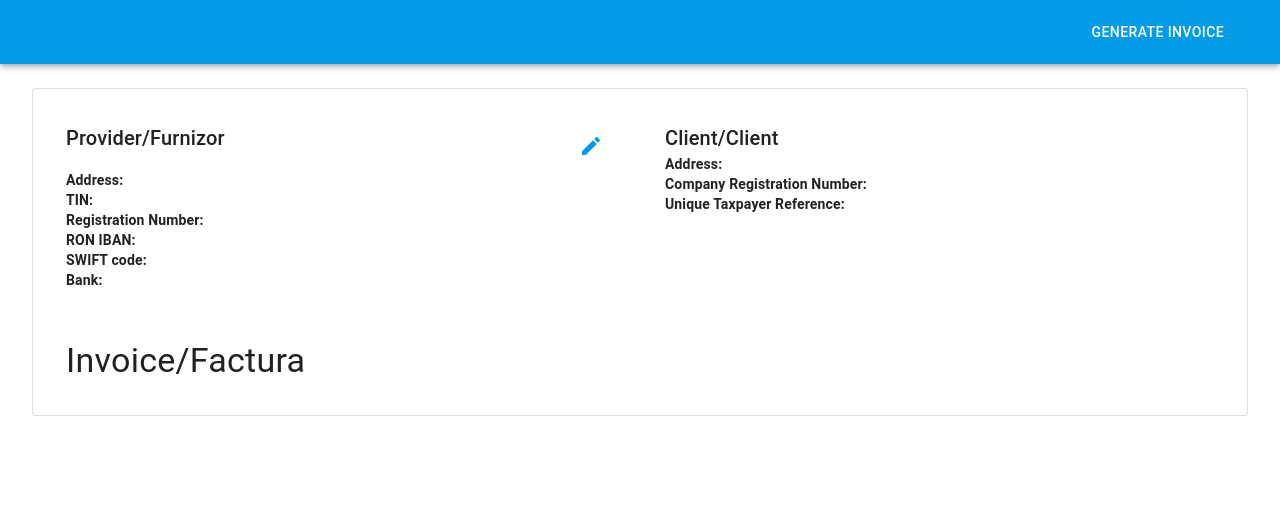
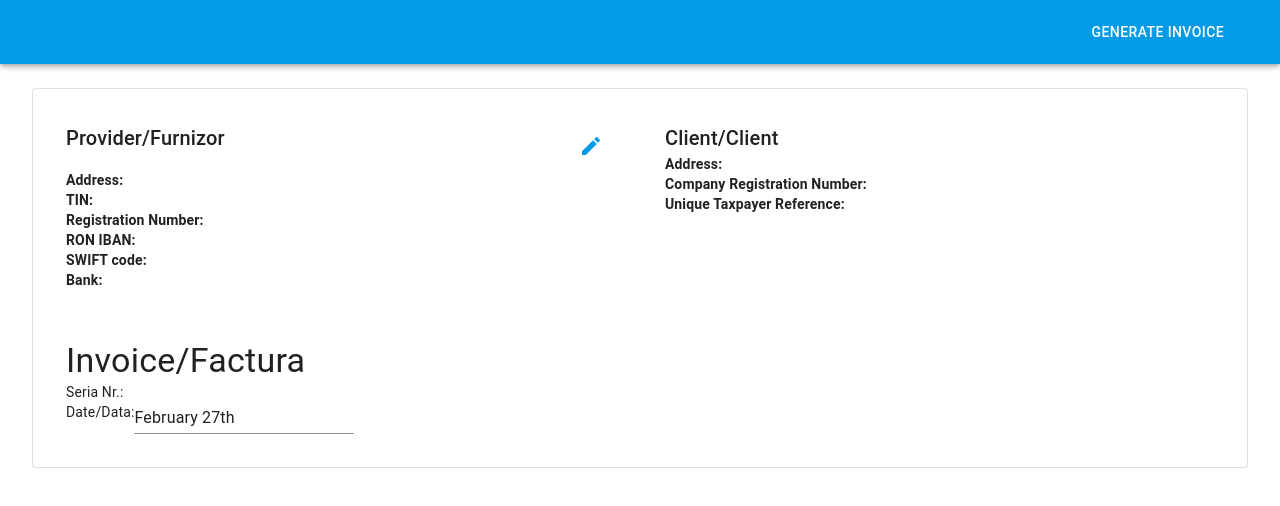
Before and after one commit to dobosalpar/invoicegenerator, a React (Create React App) app: page / in a window 1280 px wide. Shown: the top 506 px of the page. Built offline with nearby package versions, Linux system fonts and the light colour scheme.

Commit message:
Date picker added

```diff
--- a/package.json
+++ b/package.json
@@ -3,8 +3,10 @@
   "version": "0.1.0",
   "private": true,
   "dependencies": {
+    "@date-io/date-fns": "^1.3.13",
     "@material-ui/core": "^4.11.3",
     "@material-ui/icons": "^4.11.2",
+    "@material-ui/pickers": "^3.2.10",
     "@testing-library/jest-dom": "^5.11.9",
     "@testing-library/react": "^11.2.3",
     "@testing-library/user-event": "^12.6.2",
@@ -12,6 +14,7 @@
     "@types/node": "^12.19.15",
     "@types/react": "^16.14.2",
     "@types/react-dom": "^16.9.10",
+    "date-fns": "^2.17.0",
     "node-sass": "^4.14.1",
     "react": "^17.0.1",
     "react-dom": "^17.0.1",
--- a/src/App.tsx
+++ b/src/App.tsx
@@ -8,6 +8,8 @@ import {
   Container,
   Grid,
 } from '@material-ui/core';
+import { MuiPickersUtilsProvider } from '@material-ui/pickers';
+import DateFnsUtils from '@date-io/date-fns';
 
 import CompanyDataFields from 'Components/CompanyDataFields/CompanyDataFields';
 import EmployeeDataFields from 'Components/EmployeeDataFields/EmployeeDataFields';
@@ -28,6 +30,7 @@ const App: FC<IApp> = () => {
 
   return (
     <ThemeProvider theme={muiTheme}>
+    <MuiPickersUtilsProvider utils={DateFnsUtils}>
       {dialogue && <Dialogue {...dialogue} />}
       <AppBar position="fixed">
         <Toolbar>
@@ -54,6 +57,7 @@ const App: FC<IApp> = () => {
           </Grid>
         </Paper>
       </Container>
+    </MuiPickersUtilsProvider>
     </ThemeProvider>
   );
 };
--- a/src/Components/InvoiceDataFields/InvoiceDataFields.tsx
+++ b/src/Components/InvoiceDataFields/InvoiceDataFields.tsx
@@ -1,5 +1,6 @@
-import React, { FC } from 'react';
-import { Typography } from '@material-ui/core';
+import React, { FC, useCallback, useState } from 'react';
+import { Typography  } from '@material-ui/core';
+import { DatePicker } from '@material-ui/pickers';
 
 import useLocalized from 'CustomHooks/useLocalized';
 import { IDialogueOpener } from 'Components/types';
@@ -11,10 +12,22 @@ interface IInvoiceDataFields extends IDialogueOpener {
 const InvoiceDataFields: FC<IInvoiceDataFields> = ({
   setDialogue,
 }) => {
+  const [selectedDate, setSelectedDate] = useState(new Date());
+  const handleDateChange = useCallback((date) => {
+    setSelectedDate(date);
+  }, []);
+
   return (
     <div className="invoice-data-fields">
       <Typography variant="h4">
         { useLocalized('invoice') }
+      </Typography>
+      <Typography variant="body2">
+        { useLocalized('serie_nr') }:
+      </Typography>
+      <Typography variant="body2">
+        { useLocalized('date')}:
+        <DatePicker value={selectedDate} onChange={handleDateChange} />
       </Typography>
     </div>
   )
--- a/src/Constants/English.json
+++ b/src/Constants/English.json
@@ -14,5 +14,7 @@
   "unique_taxtpayer_reference": "Unique Taxpayer Reference",
   "cancel": "Cancel",
   "save": "Save",
-  "edit_employee_info": "Edit employee info"
+  "edit_employee_info": "Edit employee info",
+  "date": "Date/Data",
+  "serie_nr": "Seria Nr."
 }
```
Also changed, not shown: 1 other file (tests, documents, lock files or other folders).
